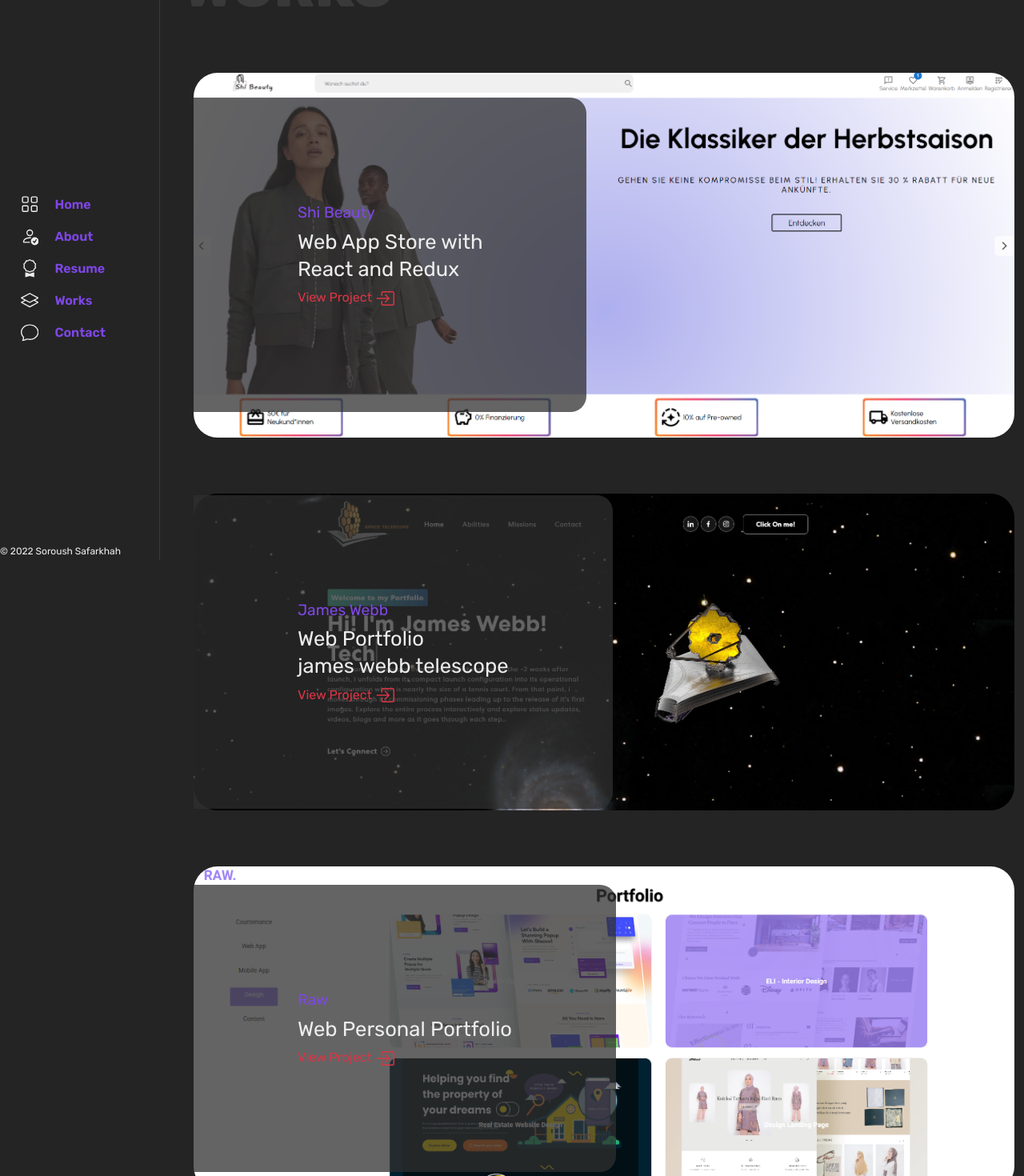
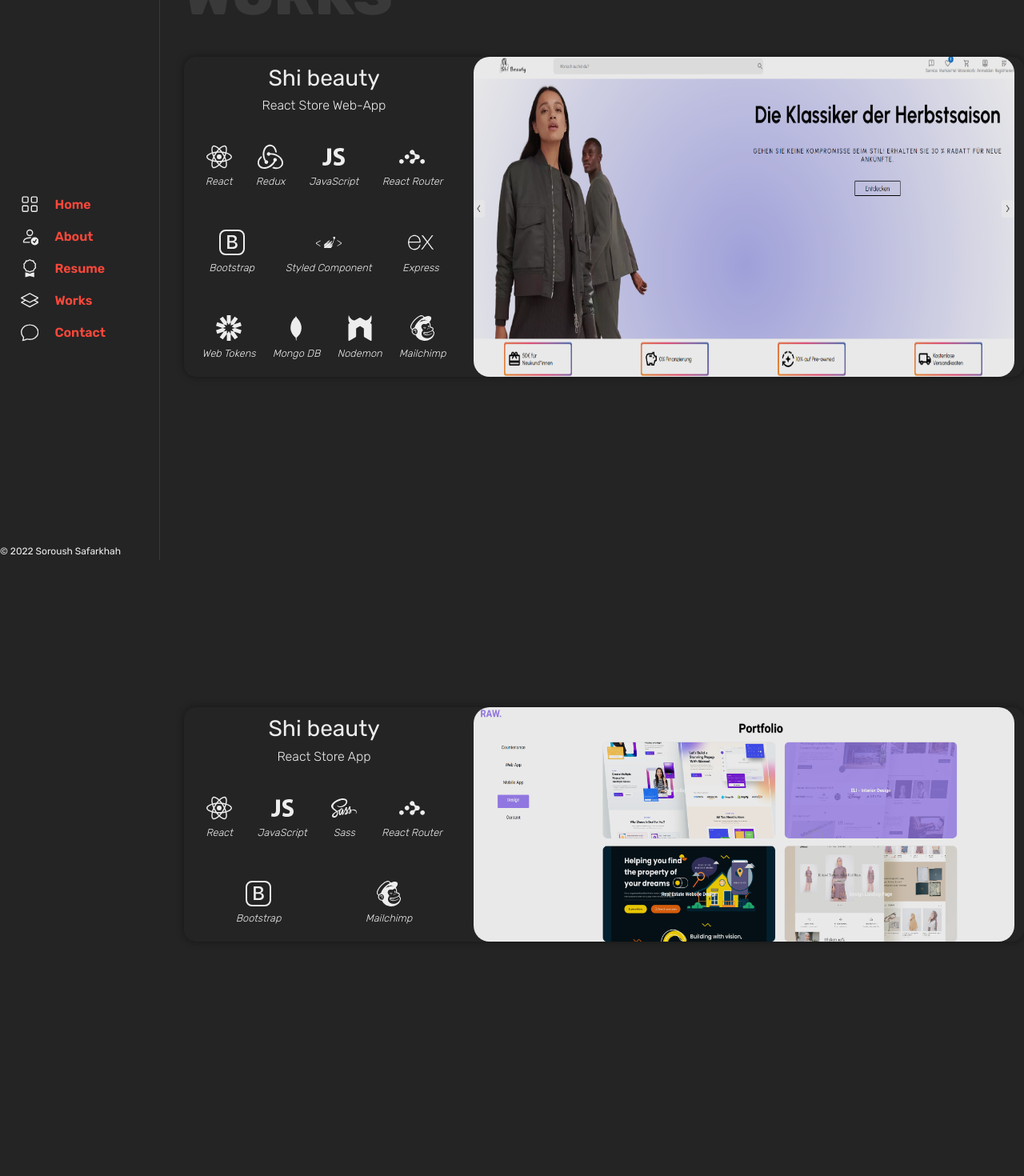
Before and after one commit to sorousch9/Soroush, a React (Create React App) app: page /works in a window 1280 px wide. Shown: the part 100-1570 px from the top of the page at 80% size. After the commit the page ends 1337 px from the top, so only its background shows below. Built offline with nearby package versions, Linux system fonts and the light colour scheme.

Commit message:
works and about updated

```diff
--- a/src/components/sidebar/sidebar.scss
+++ b/src/components/sidebar/sidebar.scss
@@ -75,7 +75,7 @@ nav {
   transition: all 250ms linear;
   list-style: none;
   text-decoration: none;
-  color: var(--color-2);
+  color: var(--color-btn);
   font-weight: 600;
   font-size: 1rem;
   align-content: center;
@@ -98,7 +98,7 @@ nav {
   color: #b9b8b8;
 }
 .navlink.active{
-  color: var(--color-btn);
+  color: var(--color-progress-2);
   align-items: center;
  font-size: 1.2rem;
 }
--- a/src/pages/About/about.scss
+++ b/src/pages/About/about.scss
@@ -213,7 +213,7 @@
     margin: auto 5px;
   }
 }
-@media screen and (max-width: 777px) {
+@media screen and (max-width: 775px) {
   .about-me-container {
     flex-direction: column;
     align-items: center;
@@ -230,6 +230,9 @@
   }
   .info p {
     text-align: center;
+  }
+  .box-info {
+    max-width: 100%;
   }
 }
 
--- a/src/pages/Resume/resume.scss
+++ b/src/pages/Resume/resume.scss
@@ -73,8 +73,8 @@
   padding: 15px;
   text-decoration: none;
   margin: 10px 10px;
-  border-radius: 15px;
-  box-shadow: 0 0 15px 0px #5353534c;
+  border-radius: 8px;
+  box-shadow:inset 0 0 15px 0px #6868684c;
   position: relative;
   display: grid;
   place-items: center;
--- a/src/pages/Works/Works.jsx
+++ b/src/pages/Works/Works.jsx
@@ -1,9 +1,23 @@
-import { Container } from "react-bootstrap";
+import { Col, Container, Row } from "react-bootstrap";
 import "./works.scss";
+import { BsBootstrap } from "react-icons/bs";
+import {
+  SiNodemon,
+  SiJsonwebtokens,
+  SiExpress,
+  SiRedux,
+  SiReact,
+  SiReactrouter,
+  SiStyledcomponents,
+  SiMailchimp,
+} from "react-icons/si";
+
+import { DiMongodb } from "react-icons/di";
+import { IoLogoJavascript } from "react-icons/io";
+import { FaSass } from "react-icons/fa";
 import p1 from "../../assets/1.png";
 import p2 from "../../assets/2.png";
 import p3 from "../../assets/3.png";
-import { BsBoxArrowInRight } from "react-icons/bs";
 import ScrollAnimation from "react-animate-on-scroll";
 
 export const Works = () => {
@@ -17,81 +31,189 @@ export const Works = () => {
           </ScrollAnimation>
         </div>
         <Container fluid="xl">
-          <div className="works-list">
-            <ScrollAnimation animateIn="fadeInLeft" animateOut="fadeOutRight" duration={0.7}>
-              <div className="works-items">
-                <div className="works-item">
-                  <img src={p1} alt="project1" className="project-img" />
-                  <div className="works-content">
-                    <div className="works-details">
-                      <span className="works-category">
-                        <a href="/">Shi Beauty</a>
+          <ScrollAnimation animateIn="fadeInRight" duration={1.5}>
+            <Row className="works-wrapper">
+              <Col md={4}>
+                <div className="works-info">
+                  <h3>Shi beauty</h3>
+                  <h6>React Store Web-App</h6>
+                  <div className="dependencies-ico">
+                    <i>
+                      React
+                      <span>
+                        <SiReact />
                       </span>
-                      <h3 className="works-title">
-                        <span href="/">
-                          Web App Store with<br></br> React and Redux
-                        </span>
-                      </h3>
-                      <span className="works-view-project">
-                        <a href="/">
-                          View Project{" "}
-                          <BsBoxArrowInRight style={{ fontSize: "24px" }} />
-                        </a>
+                    </i>
+                    <i>
+                      Redux
+                      <span>
+                        <SiRedux />
                       </span>
-                    </div>
+                    </i>
+                    <i>
+                      JavaScript
+                      <span>
+                        <IoLogoJavascript />
+                      </span>
+                    </i>
+                    <i>
+                      React Router
+                      <span>
+                        <SiReactrouter />
+                      </span>
+                    </i>
+                    <i>
+                      Bootstrap
+                      <span>
+                        <BsBootstrap />
+                      </span>
+                    </i>
+                    <i>
+                      Styled Component
+                      <span>
+                        <SiStyledcomponents />
+                      </span>
+                    </i>
+                    <i>
+                      Express
+                      <span>
+                        <SiExpress />
+                      </span>
+                    </i>
+                    <i>
+                      Web Tokens
+                      <span>
+                        <SiJsonwebtokens />
+                      </span>
+                    </i>
+                    <i>
+                      Mongo DB
+                      <span>
+                        <DiMongodb />
+                      </span>
+                    </i>
+                    <i>
+                      Nodemon
+                      <span>
+                        <SiNodemon />
+                      </span>
+                    </i>
+                    <i>
+                      Mailchimp
+                      <span>
+                        <SiMailchimp />
+                      </span>
+                    </i>
                   </div>
                 </div>
-              </div>
-            </ScrollAnimation>
-            <ScrollAnimation animateIn="fadeInRight" animateOut="fadeOutLeft" duration={0.7}>
-              <div className="works-items">
-                <div className="works-item">
-                  <img src={p2} alt="project1" className="project-img" />
-                  <div className="works-content">
-                    <div className="works-details">
-                      <span className="works-category">
-                        <a href="/">James Webb</a>
+              </Col>
+              <Col md={8}>
+                <div className="works-img">
+                  <img src={p1} alt="product1" className="img-project" />
+                </div>
+              </Col>
+            </Row>
+          </ScrollAnimation>
+          <ScrollAnimation animateIn="fadeInLeft" duration={1.5}>
+            <Row className="works-wrapper">
+              <Col md={8}>
+                <div className="works-img">
+                  <img src={p2} alt="product1" className="img-project" />
+                </div>
+              </Col>
+              <Col md={4}>
+                <div className="works-info">
+                  <h3>James webb</h3>
+                  <h6>React Portfolio Web-App</h6>
+                  <div className="dependencies-ico">
+                    <i>
+                      React
+                      <span>
+                        <SiReact />
                       </span>
-                      <h3 className="works-title">
-                        <span href="/">
-                          Web Portfolio <br></br> james webb telescope
-                        </span>
-                      </h3>
-                      <span className="works-view-project">
-                        <a href="/">
-                          View Project{" "}
-                          <BsBoxArrowInRight style={{ fontSize: "24px" }} />{" "}
-                        </a>
+                    </i>
+                    <i>
+                      JavaScript
+                      <span>
+                        <IoLogoJavascript />
                       </span>
-                    </div>
+                    </i>
+                    <i>
+                      React Router
+                      <span>
+                        <SiReactrouter />
+                      </span>
+                    </i>
+                    <i>
+                      Bootstrap
+                      <span>
+                        <BsBootstrap />
+                      </span>
+                    </i>
+                    <i>
+                      Mailchimp
+                      <span>
+                        <SiMailchimp />
+                      </span>
+                    </i>
                   </div>
                 </div>
-              </div>
-            </ScrollAnimation>
-            <ScrollAnimation animateIn="fadeInLeft" animateOut="fadeOutRight" duration={0.7}>
-              <div className="works-items">
-                <div className="works-item">
-                  <img src={p3} alt="project1" className="project-img" />
-                  <div className="works-content">
-                    <div className="works-details">
-                      <span className="works-category">
-                        <a href="/">Raw</a>
-                      </span>
-                      <h3 className="works-title">
-                        <span href="/">Web Personal Portfolio </span>
-                      </h3>
-                      <span className="works-view-project">
-                        <a href="/">
-                          View Project{" "}
-                          <BsBoxArrowInRight style={{ fontSize: "24px" }} />{" "}
-                        </a>
-                      </span>
-                    </div>
-                  </div>
+              </Col>
+            </Row>
+          </ScrollAnimation>
+          <ScrollAnimation animateIn="fadeInRight" duration={1.5}>
+          <Row className="works-wrapper">
+            <Col md={4}>
+              <div className="works-info">
+                <h3>Shi beauty</h3>
+                <h6>React Store App</h6>
+                <div className="dependencies-ico">
+                  <i>
+                    React
+                    <span>
+                      <SiReact />
+                    </span>
+                  </i>
+                  <i>
+                    JavaScript
+                    <span>
+                      <IoLogoJavascript />
+                    </span>
+                  </i>
+                  <i>
+                    Sass
+                    <span>
+                      <FaSass />
+                    </span>
+                  </i>
+                  <i>
+                    React Router
+                    <span>
+                      <SiReactrouter />
+                    </span>
+                  </i>
+                  <i>
+                    Bootstrap
+                    <span>
+                      <BsBootstrap />
+                    </span>
+                  </i>
+                  <i>
+                    Mailchimp
+                    <span>
+                      <SiMailchimp />
+                    </span>
+                  </i>
                 </div>
               </div>
-            </ScrollAnimation>
-          </div>
+            </Col>
+            <Col md={8}>
+              <div className="works-img">
+                <img src={p3} alt="product1" className="img-project" />
+              </div>
+            </Col>
+          </Row>
+          </ScrollAnimation>
         </Container>
       </section>
     </div>
--- a/src/pages/Works/works.scss
+++ b/src/pages/Works/works.scss
@@ -1,73 +1,66 @@
+.section-works {
+  margin: 40px 0px;
+}
 .sec {
   margin-left: 230px;
 }
-.section-works {
-  margin: 30px 0px;
+.works-sec-title {
+  margin-bottom: 40px;
+}
+.works-wrapper{
+  margin-bottom: 60px;
+  border-radius: 15px;
+  box-shadow: 0px 0px 9px 0px rgba(10, 10, 10, 0.5);
+}
+.works-info {
+  display: flex;
+  flex-direction: column;
+  align-items: center;
+  h3 {
+    font-weight: 400;
+    padding-top: 10px;
+  }
+  h6 {
+    font-weight: 300;
+  }
+}
+.dependencies-ico {
+  display: flex;
+  flex-wrap: wrap;
+  justify-content: space-between;
+}
+.dependencies-ico i {
+  display: flex;
+  flex-direction: column-reverse;
+  align-items: center;
+  padding: 10px 10px;
+  margin: 10px auto;
+  font-size: 0.8rem;
+  font-weight: 300;
+}
+.dependencies-ico span {
+  font-size: 2rem;
+}
+.works-img {
+  height: 100%;
+  width: 100%;
+  overflow: hidden;
+  border-radius: 20px;
+
+  img {
+    height: 100%;
+    width: 100%;
+    border-radius: 15px;
+    transition: transform 0.8s;
+    opacity: 0.9;
+  }
+}
+.img-project:hover {
+  transform: scale(1.1);
 }
 
-.works-list {
-  list-style: none;
-  margin: 0;
-}
-.works-item {
-  margin-top: 70px;
-  display: flex;
-  flex-direction: column;
-  justify-content: space-around;
-}
-
-.project-img {
-  background-repeat: no-repeat;
-  background-size: cover;
-  border-radius: 30px;
-  width: 100%;
-}
-
-.works-content {
-  position: absolute;
-  float: left;
-  background-color: rgba(48, 48, 48, 0.747);
-  align-items: center;
-  clear: both;
-  border-radius: 0px 20px 20px 0px;
-}
-.works-details {
-  float: left;
-  padding: 130px;
-}
-
-.works-category a {
-  margin-bottom: 4px;
-  display: inline-block;
-  text-decoration: none;
-  color: var(--color-2);
-  font-size: 1.2rem;
-  font-weight: 400;
-}
-.works-title span {
-  margin-bottom: 24px;
-  text-decoration: none;
-  color: var(--color-text);
-  font-size: 1.6rem;
-  font-weight: 400;
-}
-.works-view-project a {
-  display: inline-block;
-  text-decoration: none;
-  color: var(--bs-red);
-  font-size: 1rem;
-  font-weight: 400;
-}
 @media screen and (max-width: 1200px) {
   .sec {
     margin-left: 0px;
   }
 }
-@media screen and (max-width: 780px) {
-  .works-details a {
-    font-size: 0.8rem;
-  }
-  .works-details span {
-    font-size: 1rem;
-  }
-}
```
Also changed, not shown: src/pages/About/About.jsx (+4 -7 lines).
